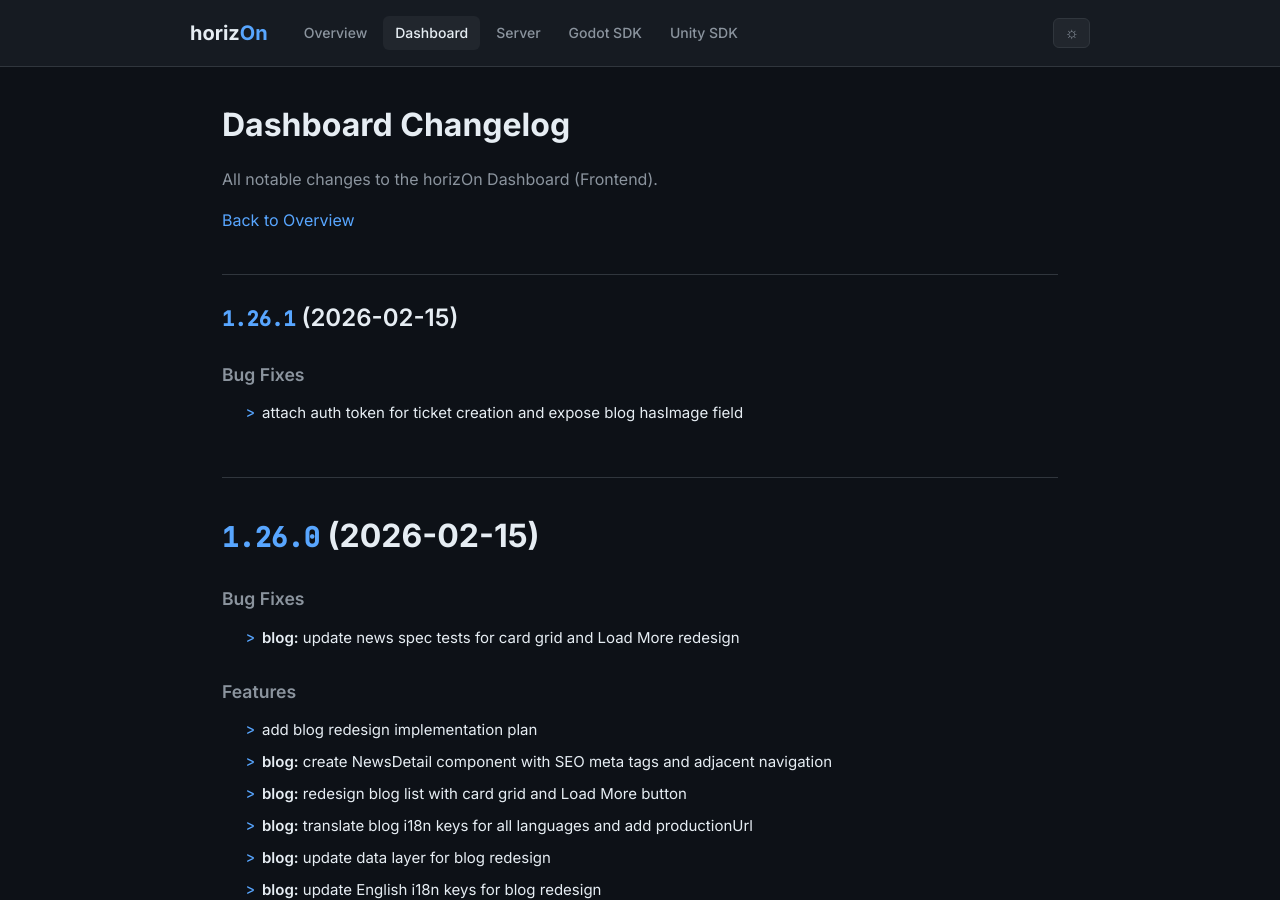
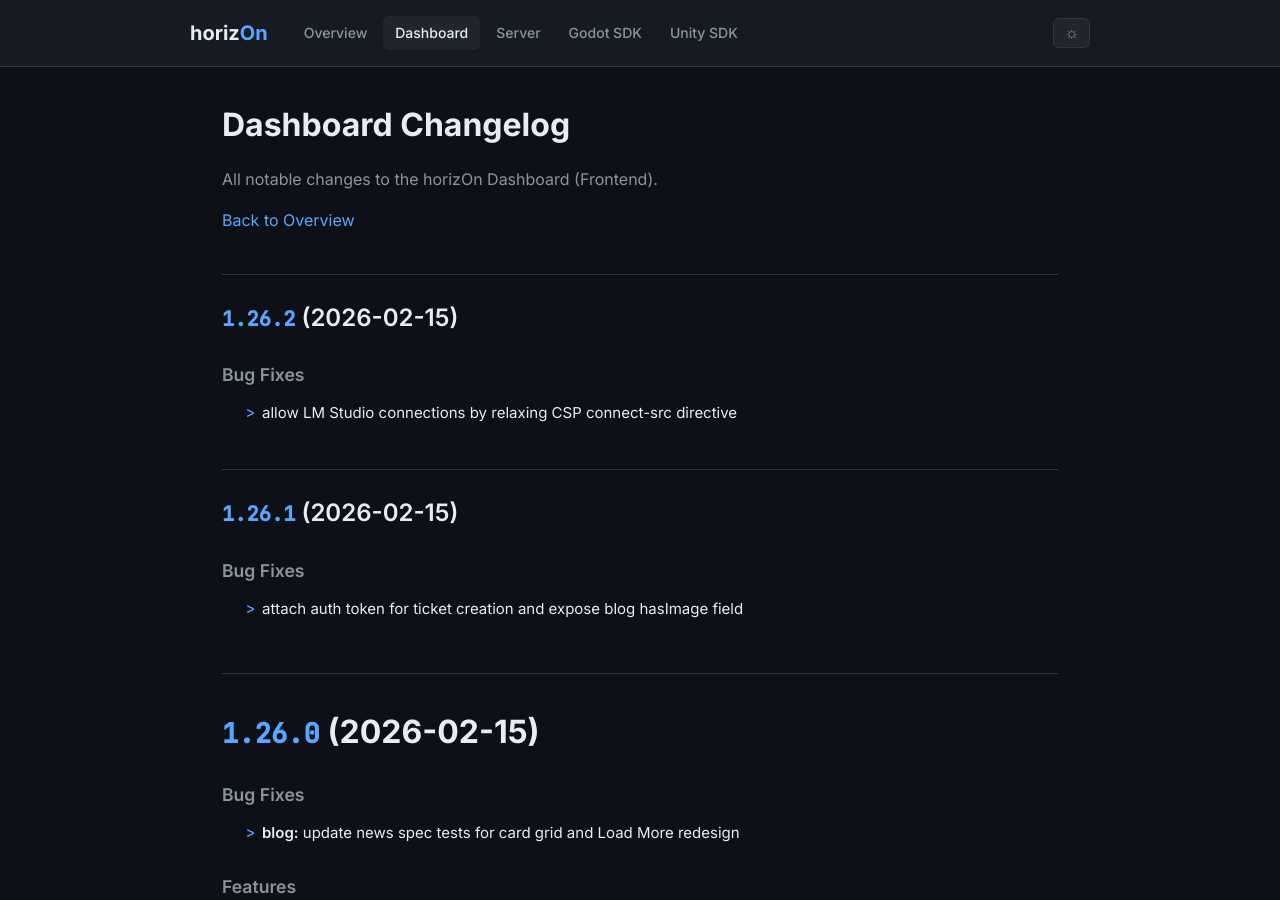
Before and after one commit to ProjectMakersDE/horizOn-Changelog, a Jekyll site: the page built from dashboard-changelog.md, in a window 1280 px wide and 900 px high. Built offline with Jekyll 4.4.1, drawn with Linux system fonts in a browser that asks for light colours.

Commit message:
chore: sync changelogs [skip ci]

```diff
--- a/dashboard-changelog.md
+++ b/dashboard-changelog.md
@@ -8,6 +8,13 @@ title: Dashboard Changelog
 All notable changes to the horizOn Dashboard (Frontend).
 
 [Back to Overview](.)
+
+## [1.26.2](https://github.com/ProjectMakersDE/horizOn-Dashboard/compare/v1.26.1...v1.26.2) (2026-02-15)
+
+
+### Bug Fixes
+
+* allow LM Studio connections by relaxing CSP connect-src directive ([7d1e7b8](https://github.com/ProjectMakersDE/horizOn-Dashboard/commit/7d1e7b8713d3cffd2e5092039888de0e65a7e326))
 
 ## [1.26.1](https://github.com/ProjectMakersDE/horizOn-Dashboard/compare/v1.26.0...v1.26.1) (2026-02-15)
 
```
Also changed, not shown: index.md (+1 -1 lines).
